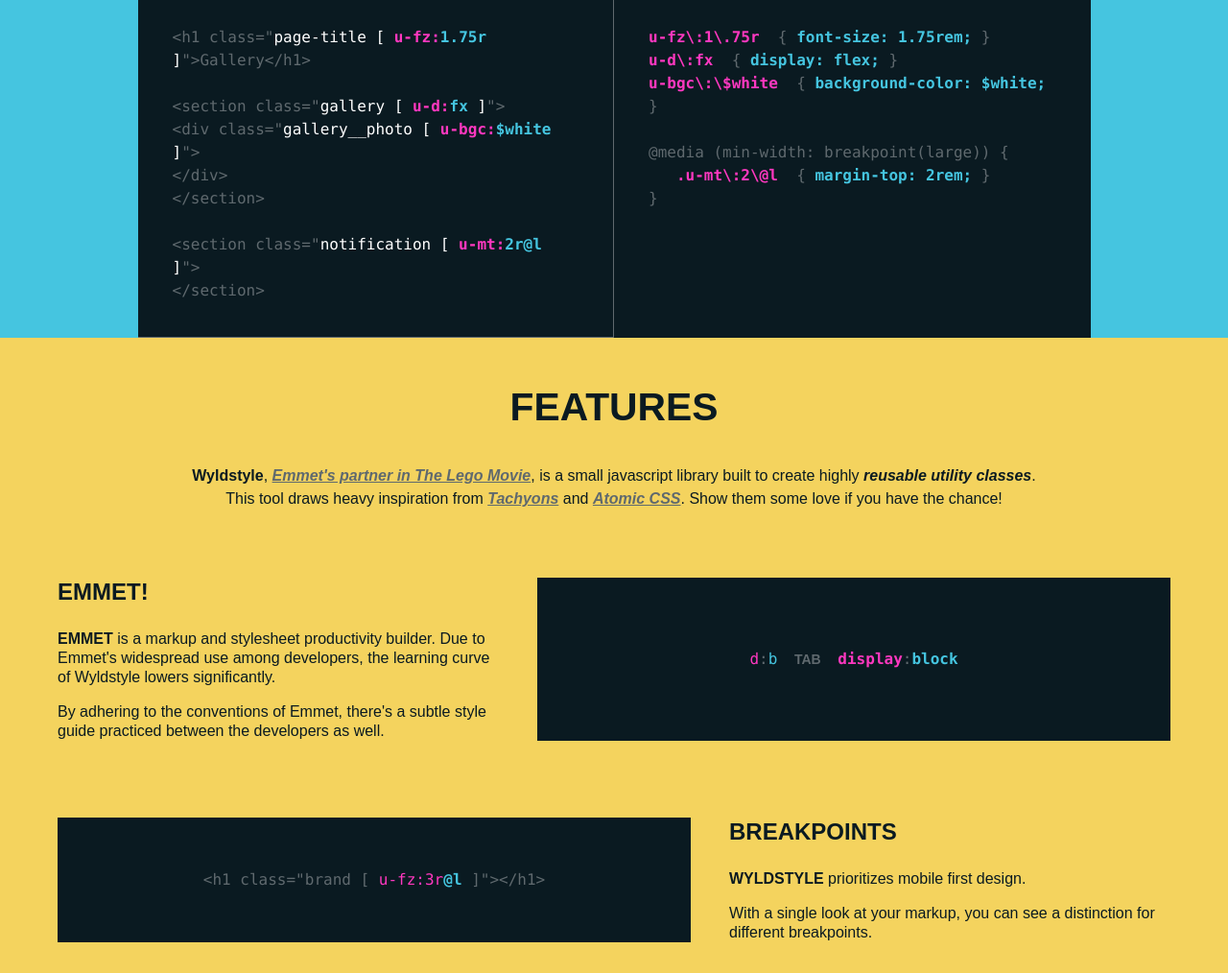
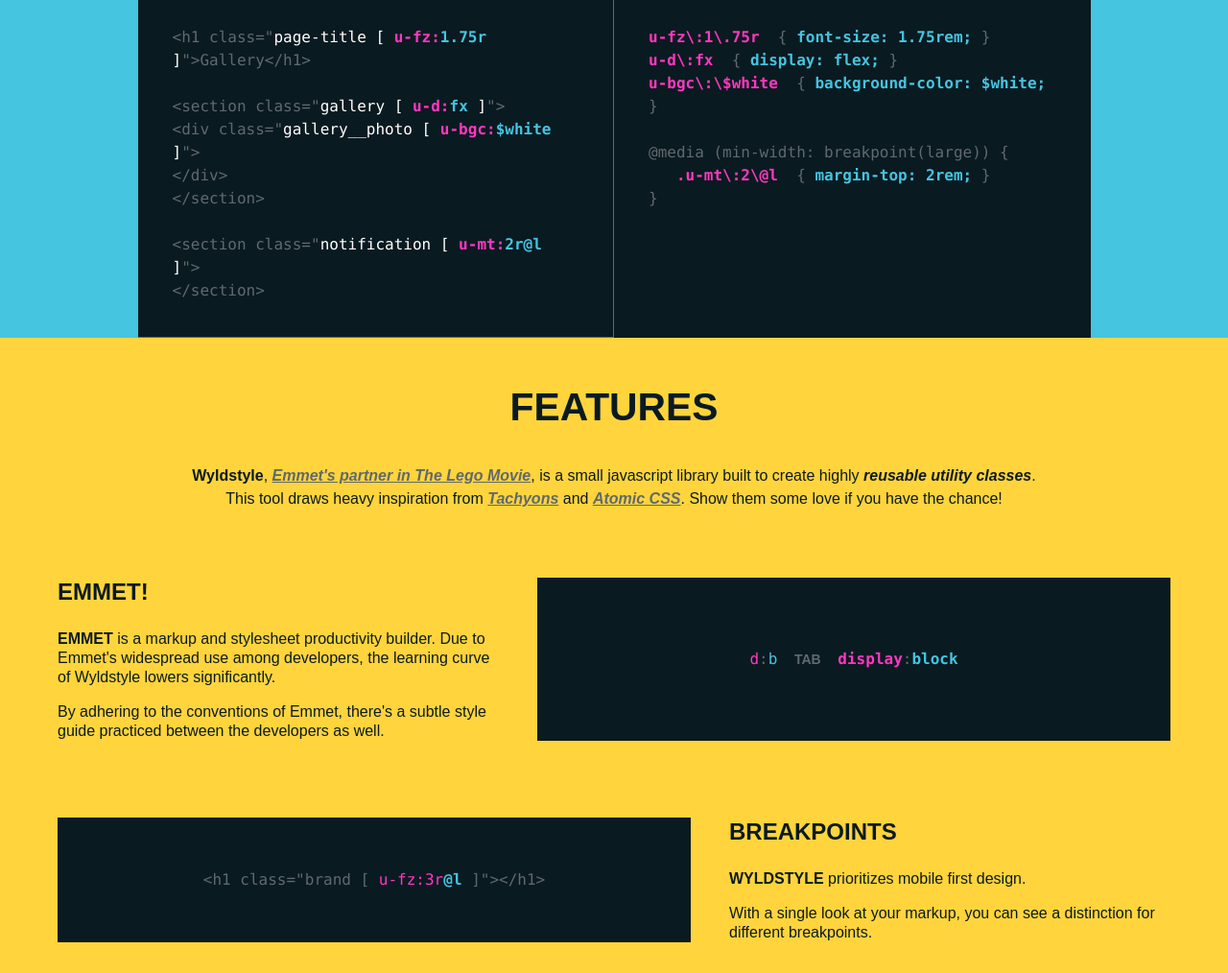
Before and after one commit to humans/wyldstyle.github.io, a website: page index.html in a window 1280 px wide. Shown: the part 566-1580 px from the top of the page at 96% size. Drawn offline with Linux system fonts and the light colour scheme.

Commit message:
Use a sharper yellow. Fluuuuux!!!

```diff
--- a/css/boilerplate.css
+++ b/css/boilerplate.css
@@ -37,7 +37,7 @@
 .a-bgc\:\$cyan { background-color: #45C5E0; }
 .a-bgc\:\$grey { background-color: #f5f5f5; }
 .a-bgc\:\$ocean { background-color: #0a1a21; }
-.a-bgc\:\$yellow { background-color: #f4d35e; }
+.a-bgc\:\$yellow { background-color: #FFD43C; }
 
 .a-bdb\:light { border-bottom: 2px solid #ffffff; }
 
```
